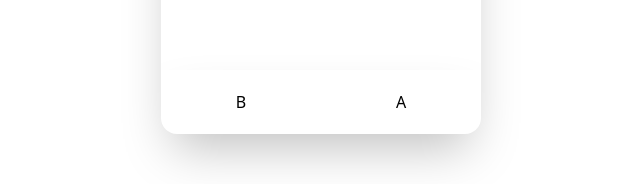
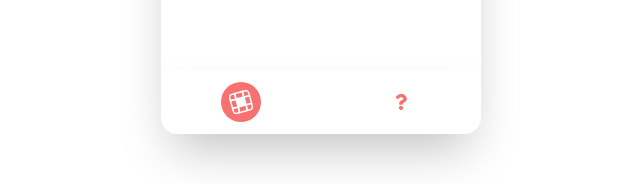
Before and after one commit to AxelElg/nine-helper, a Next.js app: page / in a window 1280 px wide. Shown: the part 458-642 px from the top of the page, without its empty margins (319-959 px from the left). Built offline with nearby package versions, Linux system fonts and the light colour scheme.

Commit message:
progress on styling and made improvments to query verification

```diff
--- a/components/Layout.jsx
+++ b/components/Layout.jsx
@@ -1,13 +1,50 @@
-import Head from 'next/head';
+import { FontAwesomeIcon } from '@fortawesome/react-fontawesome';
+import { faQuestion } from '@fortawesome/free-solid-svg-icons';
+import { useState } from 'react';
+import BlockSymbol from './svg/BlockSymbol';
 
 export default function Layout({ children }) {
+	const [dir, setDir] = useState('block');
+
 	return (
 		<div className='w-full h-screen flex justify-center items-center'>
 			<div className='w-80 h-96 rounded-2xl shadow-2xl overflow-hidden'>
 				<div className='h-80 w-full flex justify-center items-center'>{children}</div>
 				<div className='h-16 w-full flex shadow-2xl justify-around items-center'>
-					<div>B</div>
-					<div>A</div>
+					<div
+						className='w-16 h-full flex justify-center items-center'
+						onClick={() => setDir('block')}
+					>
+						<div
+							className={`flex justify-center items-center rounded-full overflow-visible overflow-visible duration-200 bg-red-400 ${
+								dir === 'block' ? 'w-10 h-10' : 'w-0 h-0'
+							}`}
+						>
+							<div
+								className={`w-6 overflow-visible ${
+									dir === 'block' ? 'text-white' : 'text-red-400'
+								}`}
+								onClick={() => setDir('about')}
+							>
+								<BlockSymbol />
+							</div>
+						</div>
+					</div>
+					<div
+						className='w-16 h-full flex justify-center items-center'
+						onClick={() => setDir('about')}
+					>
+						<div
+							className={`flex justify-center items-center rounded-full overflow-visible duration-200 bg-red-400 ${
+								dir === 'about' ? 'w-10 h-10' : 'w-0 h-0'
+							}`}
+						>
+							<FontAwesomeIcon
+								icon={faQuestion}
+								className={dir === 'about' ? 'text-white' : 'text-red-400'}
+							/>
+						</div>
+					</div>
 				</div>
 			</div>
 		</div>
--- /dev/null
+++ b/components/svg/BlockSymbol.jsx
@@ -0,0 +1,78 @@
+export default function BlockSymbol() {
+	return (
+		<svg
+			viewBox='0 0 165 165'
+			stroke='currentColor'
+			fill='none'
+			xmlns='http://www.w3.org/2000/svg'
+			className='w-6 h-6'
+		>
+			<path
+				d='M5.17638 54.2591C2.31754 43.5898 8.64919 32.623 19.3185 29.7642L38.637 24.5878L48.9898 63.2249L10.3528 73.5776L5.17638 54.2591Z'
+				stroke='currentColor'
+				stroke-width='10'
+			/>
+			<rect
+				x='10.3528'
+				y='73.5776'
+				width='40'
+				height='55'
+				transform='rotate(-15 10.3528 73.5776)'
+				stroke='currentColor'
+				stroke-width='10'
+			/>
+			<path
+				d='M24.5878 126.704L63.2248 116.351L73.5776 154.988L54.2591 160.164C43.5898 163.023 32.623 156.691 29.7642 146.022L24.5878 126.704Z'
+				stroke='currentColor'
+				stroke-width='10'
+			/>
+			<rect
+				x='38.637'
+				y='24.5878'
+				width='55'
+				height='40'
+				transform='rotate(-15 38.637 24.5878)'
+				stroke='currentColor'
+				stroke-width='10'
+			/>
+			<rect
+				x='48.9898'
+				y='63.2249'
+				width='55'
+				height='55'
+				transform='rotate(-15 48.9898 63.2249)'
+				fill='currentColor'
+				stroke='currentColor'
+				stroke-width='10'
+			/>
+			<rect
+				x='63.2248'
+				y='116.351'
+				width='55'
+				height='40'
+				transform='rotate(-15 63.2248 116.351)'
+				stroke='currentColor'
+				stroke-width='10'
+			/>
+			<path
+				d='M91.763 10.3528L111.081 5.1764C121.751 2.31757 132.718 8.64922 135.576 19.3185L140.753 38.6371L102.116 48.9898L91.763 10.3528Z'
+				stroke='currentColor'
+				stroke-width='10'
+			/>
+			<rect
+				x='102.116'
+				y='48.9898'
+				width='40'
+				height='55'
+				transform='rotate(-15 102.116 48.9898)'
+				stroke='currentColor'
+				stroke-width='10'
+			/>
+			<path
+				d='M116.351 102.116L154.988 91.763L160.164 111.081C163.023 121.751 156.691 132.718 146.022 135.576L126.704 140.753L116.351 102.116Z'
+				stroke='currentColor'
+				stroke-width='10'
+			/>
+		</svg>
+	);
+}
--- a/package.json
+++ b/package.json
@@ -8,8 +8,13 @@
     "start": "next start"
   },
   "dependencies": {
+    "@fortawesome/fontawesome-svg-core": "^1.2.34",
+    "@fortawesome/free-solid-svg-icons": "^5.15.2",
+    "@fortawesome/react-fontawesome": "^0.1.14",
     "autoprefixer": "^10.2.1",
+    "i": "^0.3.6",
     "next": "10.0.5",
+    "npm": "^6.14.11",
     "postcss": "^8.2.4",
     "react": "17.0.1",
     "react-dom": "17.0.1",
--- a/pages/index.jsx
+++ b/pages/index.jsx
@@ -9,10 +9,11 @@ export default function Home() {
 	const setNewLetter = e => {
 		const { value, id } = e;
 		letter[id] = value;
+		e.n;
 	};
 
 	const submitLetters = () => {
-		const acceptedQuery = letter.every(e => e.match(/^[a-ö]$/));
+		const acceptedQuery = letter.length === 9 && letter.every(e => e.match(/^[a-ö]$/));
 		console.log(acceptedQuery);
 		if (acceptedQuery) {
 			router.push(`letters/${letter.join('')}`);
@@ -29,6 +30,7 @@ export default function Home() {
 							key={i}
 							className={`${i === 4 && 'bg-black text-white'} text-center text-3xl`}
 							type='text'
+							maxlength='1'
 							onChange={event => setNewLetter(event.target)}
 						/>
 					))}
```
Also changed, not shown: public/logo.svg (deleted), 1 other file (tests, documents, lock files or other folders).
